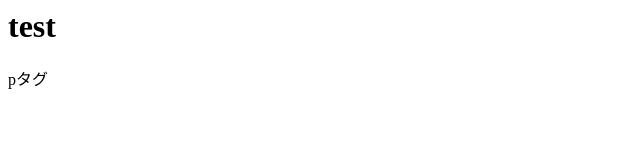
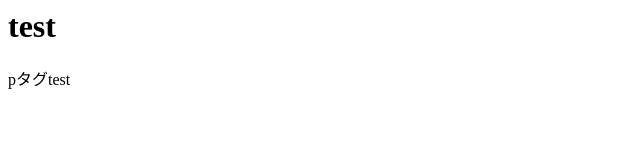
Before and after one commit to masahiko1998/git_test, a plain HTML site: page index.html in a window 1280 px wide. Shown: the full height of the page, 0-640 px from the left. Drawn offline with Linux system fonts and the light colour scheme.

Commit message:
内容を変更

```diff
--- a/index.html
+++ b/index.html
@@ -1,2 +1,2 @@
 <h1>test</h1>
-<p>pタグ</p>
+<p>pタグtest</p>
```
